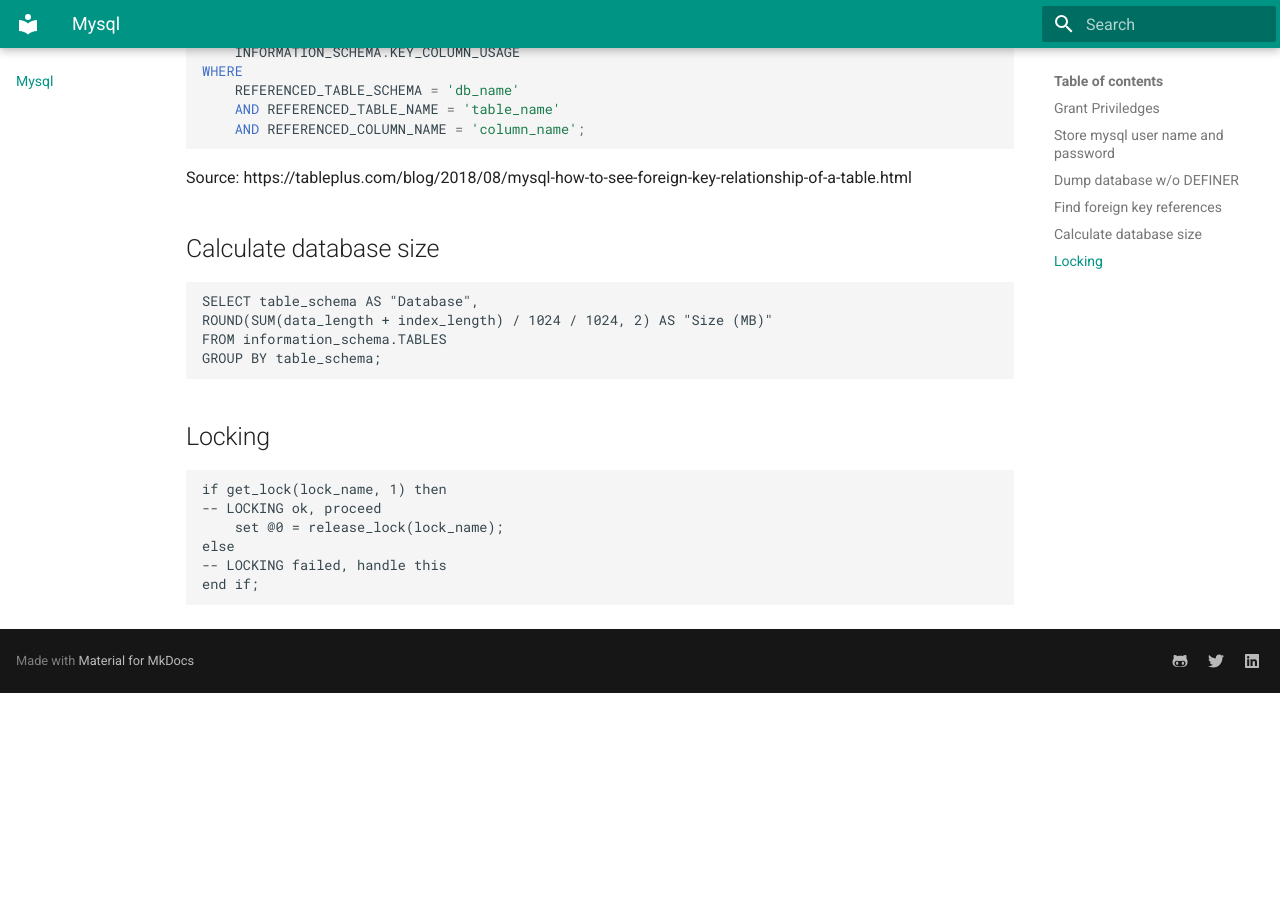
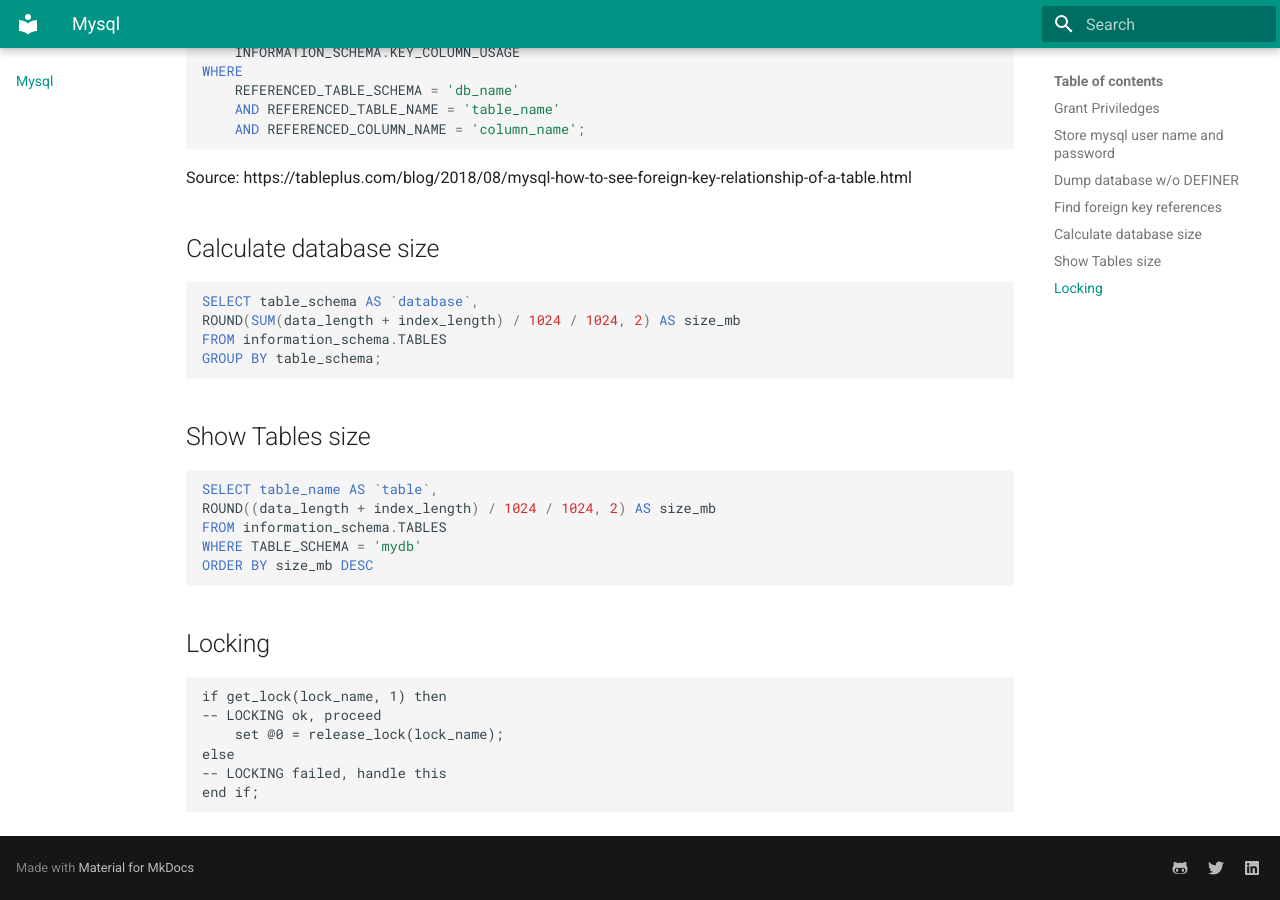
Before and after one commit to yutv/kb, an MkDocs documentation site: the page built from docs/mysql.md, in a window 1280 px wide and 900 px high, scrolled down 1554 px. Built offline with MkDocs 1.6.1 and Material for MkDocs 9.7.7, drawn with Linux system fonts in a browser that asks for light colours; before the commit the page ends 2247 px from its top, so only the background shows below that.

Commit message:
mysql table size

````diff
--- a/docs/mysql.md
+++ b/docs/mysql.md
@@ -64,11 +64,21 @@ Source: https://tableplus.com/blog/2018/08/mysql-how-to-see-foreign-key-relation
 
 ## Calculate database size
 
-    SELECT table_schema AS "Database",
-    ROUND(SUM(data_length + index_length) / 1024 / 1024, 2) AS "Size (MB)"
-    FROM information_schema.TABLES
-    GROUP BY table_schema;
+```sql
+SELECT table_schema AS `database`,
+ROUND(SUM(data_length + index_length) / 1024 / 1024, 2) AS size_mb
+FROM information_schema.TABLES
+GROUP BY table_schema;
+```
+## Show Tables size
 
+```sql
+SELECT table_name AS `table`,
+ROUND((data_length + index_length) / 1024 / 1024, 2) AS size_mb
+FROM information_schema.TABLES
+WHERE TABLE_SCHEMA = 'mydb'
+ORDER BY size_mb DESC
+```
 ## Locking
 
     if get_lock(lock_name, 1) then
````
